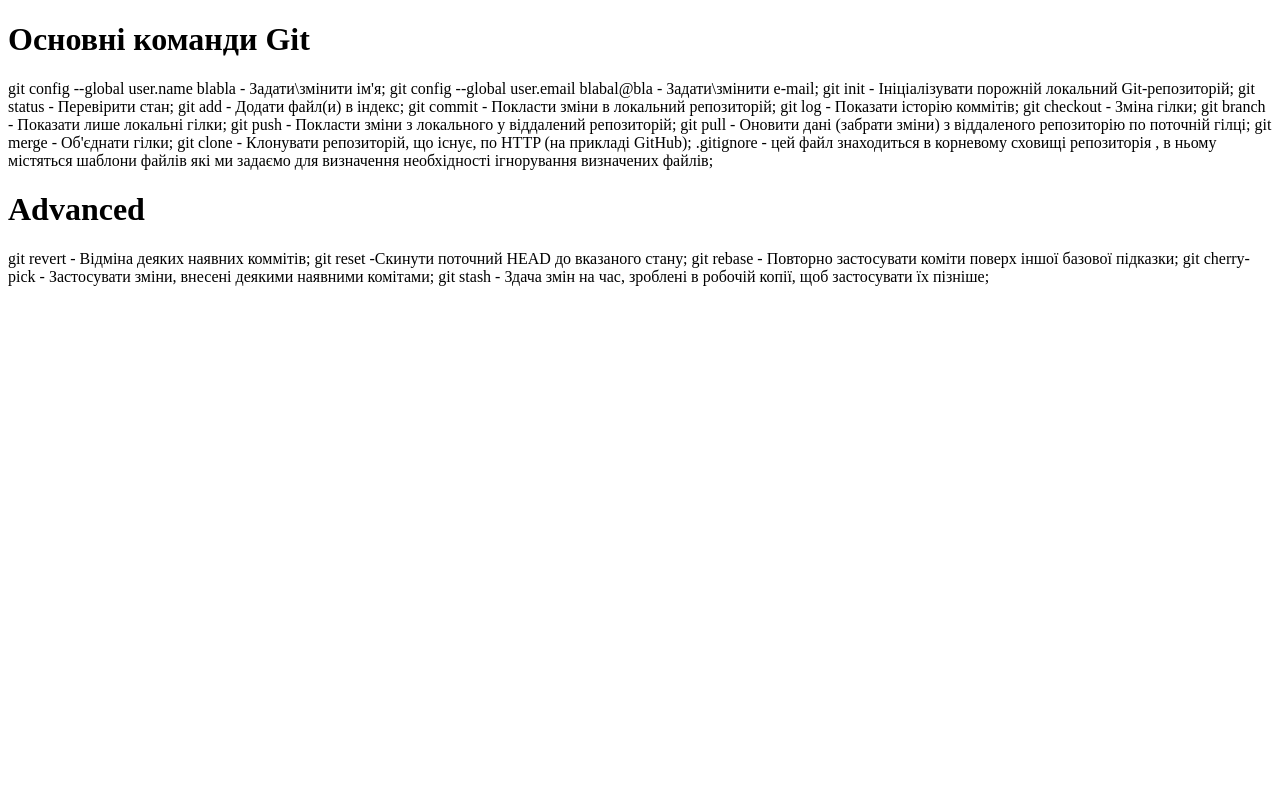
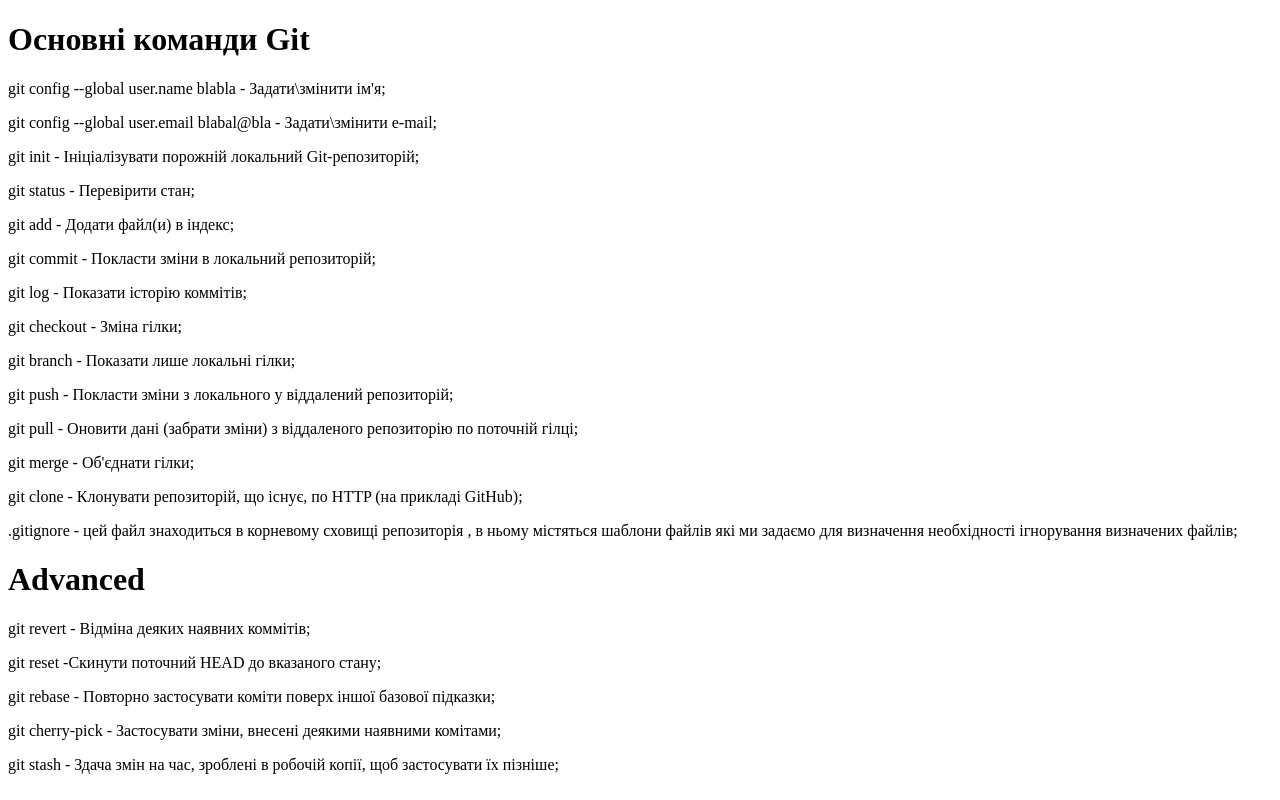
Before and after one commit to YoungEagleIT/cursor, a plain HTML site: page HW1/index.html in a window 1280 px wide. Drawn offline with Linux system fonts and the light colour scheme.

Commit message:
Edit2 HW1

```diff
--- a/HW1/index.html
+++ b/HW1/index.html
@@ -7,26 +7,28 @@
     <title>First HomeWork</title>
 </head>
 <body>
-    <h1>Основні команди Git</h1>
-    git config --global user.name blabla - Задати\змінити ім'я;
-    git config --global user.email blabal@bla - Задати\змінити e-mail;
-    git init - Ініціалізувати порожній локальний Git-репозиторій;
-    git status - Перевірити стан;
-    git add - Додати файл(и) в індекс;
-    git commit - Покласти зміни в локальний репозиторій;
-    git log - Показати історію коммітів;
-    git checkout - Зміна гілки;
-    git branch - Показати лише локальні гілки;
-    git push - Покласти зміни з локального у віддалений репозиторій;
-    git pull - Оновити дані (забрати зміни) з віддаленого репозиторію по поточній гілці;
-    git merge - Об'єднати гілки;
-    git clone - Клонувати репозиторій, що існує, по HTTP (на прикладі GitHub);
-    .gitignore - цей файл знаходиться в корневому сховищі репозиторія , в ньому містяться шаблони файлів які ми задаємо для визначення необхідності ігнорування визначених файлів;
-    <h1>Advanced</h1>
-    git revert - Відміна деяких наявних коммітів;
-    git reset -Скинути поточний HEAD до вказаного стану;
-    git rebase - Повторно застосувати коміти поверх іншої базової підказки;
-    git cherry-pick - Застосувати зміни, внесені деякими наявними комітами;
-    git stash - Здача змін на час, зроблені в робочій копії, щоб застосувати їх пізніше;
+    <div class = "git command">
+        <h1>Основні команди Git</h1>
+        <p>git config --global user.name blabla - Задати\змінити ім'я;</p>
+        <p>git config --global user.email blabal@bla - Задати\змінити e-mail;</p>
+        <p>git init - Ініціалізувати порожній локальний Git-репозиторій;</p>
+        <p>git status - Перевірити стан;</p>
+        <p>git add - Додати файл(и) в індекс;</p>
+        <p>git commit - Покласти зміни в локальний репозиторій;</p>
+        <p>git log - Показати історію коммітів;</p>
+        <p>git checkout - Зміна гілки;</p>
+        <p>git branch - Показати лише локальні гілки;</p>
+        <p>git push - Покласти зміни з локального у віддалений репозиторій;</p>
+        <p>git pull - Оновити дані (забрати зміни) з віддаленого репозиторію по поточній гілці;</p>
+        <p>git merge - Об'єднати гілки;</p>
+        <p>git clone - Клонувати репозиторій, що існує, по HTTP (на прикладі GitHub);</p>
+        <p>.gitignore - цей файл знаходиться в корневому сховищі репозиторія , в ньому містяться шаблони файлів які ми задаємо для визначення необхідності ігнорування визначених файлів;</p>
+        <h1>Advanced</h1>
+        <p>git revert - Відміна деяких наявних коммітів;</p>
+        <p>git reset -Скинути поточний HEAD до вказаного стану;</p>
+        <p>git rebase - Повторно застосувати коміти поверх іншої базової підказки;</p>
+        <p>git cherry-pick - Застосувати зміни, внесені деякими наявними комітами;</p>
+        <p>git stash - Здача змін на час, зроблені в робочій копії, щоб застосувати їх пізніше;</p>
+    </div>
 </body>
 </html>
```
